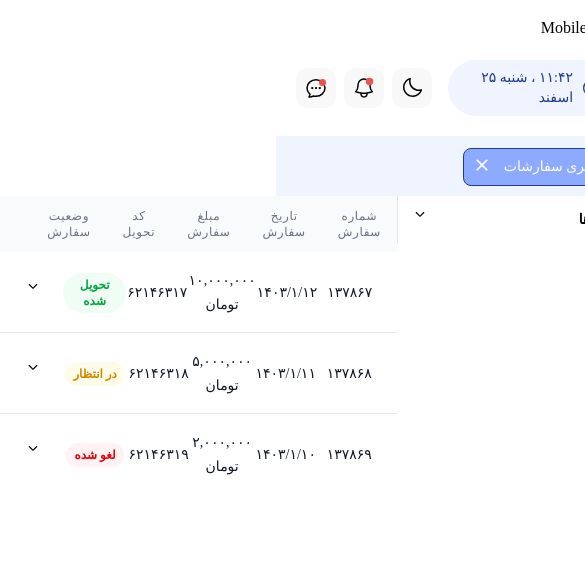
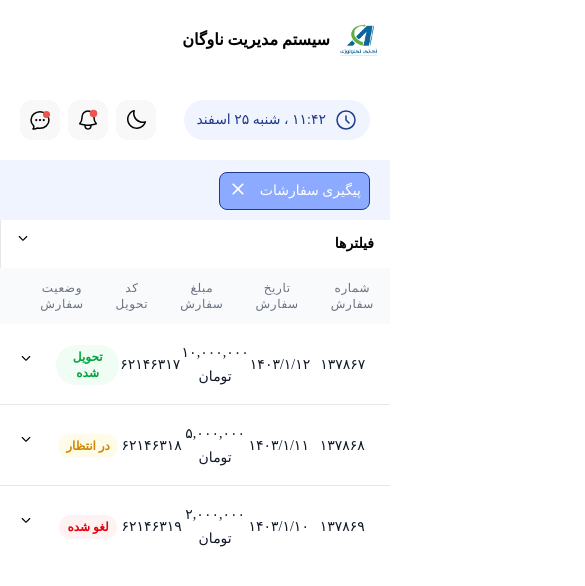
Before and after one commit to ItsMeArash/acctech, a React (Vite) app: page /orders-tracking in a window 390 px wide. Shown: the top 586 px of the page, 585 px wide, since content can reach past the window. Built offline with nearby package versions, Linux system fonts and the light colour scheme; a web font is replaced by a local one.

Commit message:
applied responsive layout

```diff
--- a/src/layouts/dashboard-layout.tsx
+++ b/src/layouts/dashboard-layout.tsx
@@ -16,7 +16,7 @@ export function DesktopDashboardLayout() {
 
 export function MobileDashboardLayout() {
     return (
-        <div className="w-full min-h-screen p-4">
+        <div className="w-full min-h-screen dark:bg-[#191D2A]">
             <MobileNavbar />
             <Header />
             <Outlet />
--- a/src/layouts/header.tsx
+++ b/src/layouts/header.tsx
@@ -18,7 +18,7 @@ export default function Header() {
         }
     }
     return (
-        <header className="flex justify-between w-full p-5 dark:bg-[#2B2F3B]">
+        <header className="flex justify-between w-full p-5 dark:bg-[#2B2F3B] max-sm:dark:bg-[#222632]">
             {!isMobile && <ProfileInfo />}
             <div className="flex gap-4 items-center max-sm:justify-between max-sm:grow">
                 <HeaderActions />
--- a/src/layouts/navbar.tsx
+++ b/src/layouts/navbar.tsx
@@ -39,7 +39,7 @@ export function DesktopNavbar() {
             className="rounded-full hover:bg-gray-200/90"
             onClick={toggleSidebar}
           >
-            <IconClose className="dark:invert"/>
+            <IconClose className="dark:invert" />
           </button>
         </div>
         <nav className="pt-4 flex-1">
@@ -49,7 +49,7 @@ export function DesktopNavbar() {
             animate={{ opacity: 1 }}
             transition={{ staggerChildren: 0.05, delayChildren: 0.1 }}
           >
-            {[{ path: "/orders-tracking", icon: <IconOrderTracking fill="none" stroke="currentColor"/>, label: "پیگیری سفارشات" }].map((item, index) => (
+            {[{ path: "/orders-tracking", icon: <IconOrderTracking fill="none" stroke="currentColor" />, label: "پیگیری سفارشات" }].map((item, index) => (
               <motion.div
                 key={item.path}
                 initial={{ opacity: 0, x: -20 }}
@@ -73,8 +73,19 @@ export function DesktopNavbar() {
 
 export function MobileNavbar() {
   return (
-    <div>
-      <h1>MobileNavbar</h1>
+    <div className="dark:bg-[#2B2F3B] px-3 py-5">
+      <div className="flex gap-2 items-center">
+        <motion.img
+          src="/assets/images/logo.png"
+          alt="site logo"
+          className="w-10 h-10 dark:filter dark:invert dark:brightness-0"
+          initial={{ opacity: 1 }}
+          animate={{ opacity: 1 }}
+          exit={{ opacity: 0 }}
+          transition={{ duration: 0.2 }}
+        />
+        <h2 className="dark:text-[#EBEBEB] font-semibold">سیستم مدیریت ناوگان</h2>
+      </div>
     </div>
   )
 }
--- a/src/pages/orders-tracking/components/filters.tsx
+++ b/src/pages/orders-tracking/components/filters.tsx
@@ -95,7 +95,7 @@ export default function FilterComponent({ onApplyFilters, onClearFilters, initia
 
 
   return (
-    <div className="bg-white dark:bg-[#2B2F3B] dark:text-white w-[280px] h-full max-w-sm border-l border-gray-200 dark:border-[#E9EAEB1F]">
+    <div className="bg-white dark:bg-[#2B2F3B] dark:text-white w-full sm:w-[280px] h-full border-l border-gray-200 dark:border-[#E9EAEB1F]">
       {/* Persistent Header - Always visible */}
       <div
         onClick={togglePanel}
--- a/src/pages/orders-tracking/index.tsx
+++ b/src/pages/orders-tracking/index.tsx
@@ -20,7 +20,7 @@ export default function OrdersTracking() {
     return (
         <main className="h-full">
             <ActiveTabs />
-            <section className="h-[calc(100%-60px)] flex">
+            <section className="sm:h-[calc(100%-60px)] flex max-sm:flex-col">
                 <FilterComponent onApplyFilters={handleApplyFilters} onClearFilters={handleClearFilters} />
                 <Table />
             </section>
```
Lines whose indentation alone changed are shown as unchanged.
